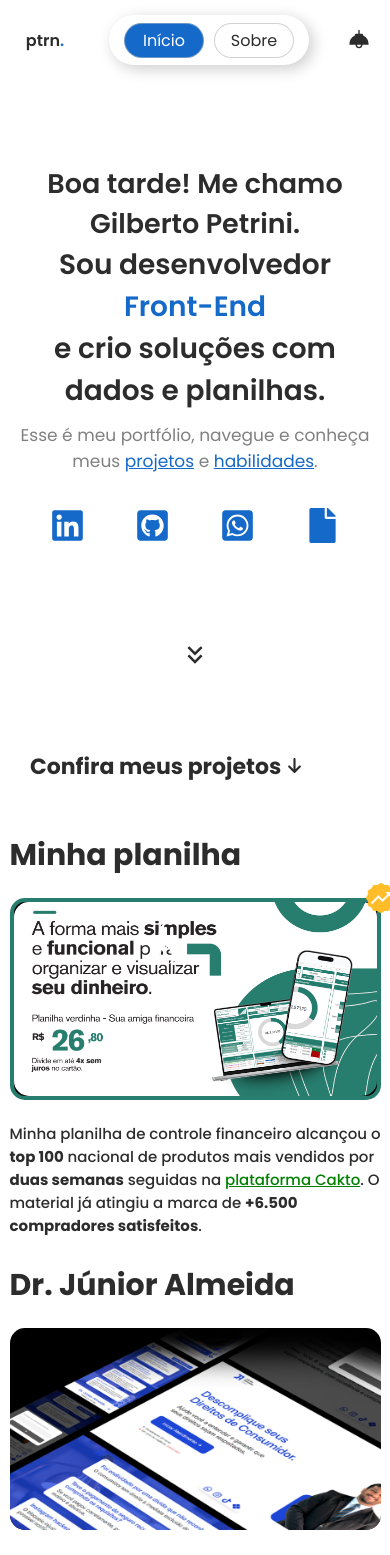
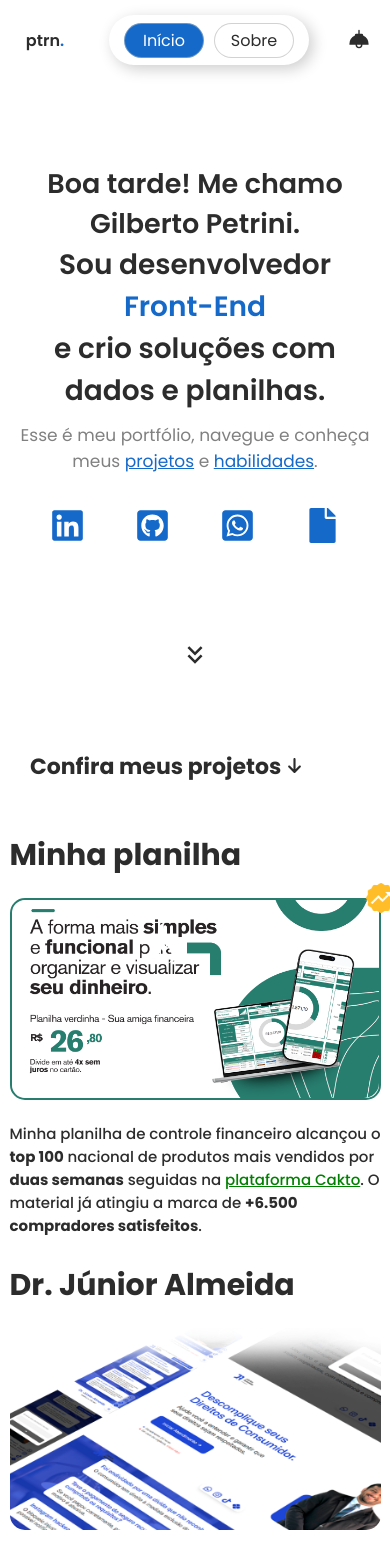
Before and after one commit to gilbertopetrini/portfolio, a Next.js app: page / in a window 390 px wide. Shown: the top 1555 px of the page. Built offline with nearby package versions, Linux system fonts and the light colour scheme; a web font is replaced by a local one.

Commit message:
Atualização nescessária5

```diff
--- a/app/componentes/Projetos/Projetos.module.css
+++ b/app/componentes/Projetos/Projetos.module.css
@@ -199,15 +199,15 @@
     .projetoimg{
         width: 371px;
         height: 202px;
-        background-color: black;
         border-radius: 15px;
     }
 
     .projetoimg2{
         width: 371px;
         height: 202px;
-        background-color: black;
+
         border-radius: 15px;
+        border: 3px solid #277d6e;
     }
 
     .projetodesc{
@@ -259,6 +259,7 @@
         width: 371px;
         height: 202px;
         border-radius: 15px;
+        border: 2px solid #277d6e;
     }
 
     .projetodesc{
@@ -354,7 +355,7 @@
     }
     .selo{
     position: absolute;
-    right: -10px;
+    right: -2px;
     top: 45px;
     width: 25px;
     z-index: 10000;
```
